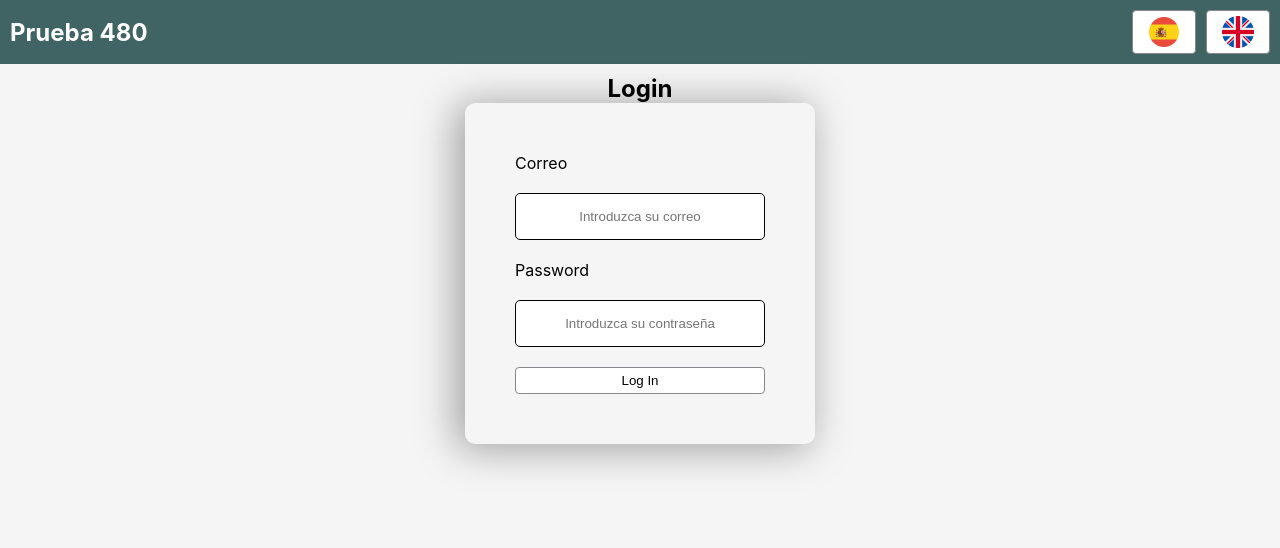
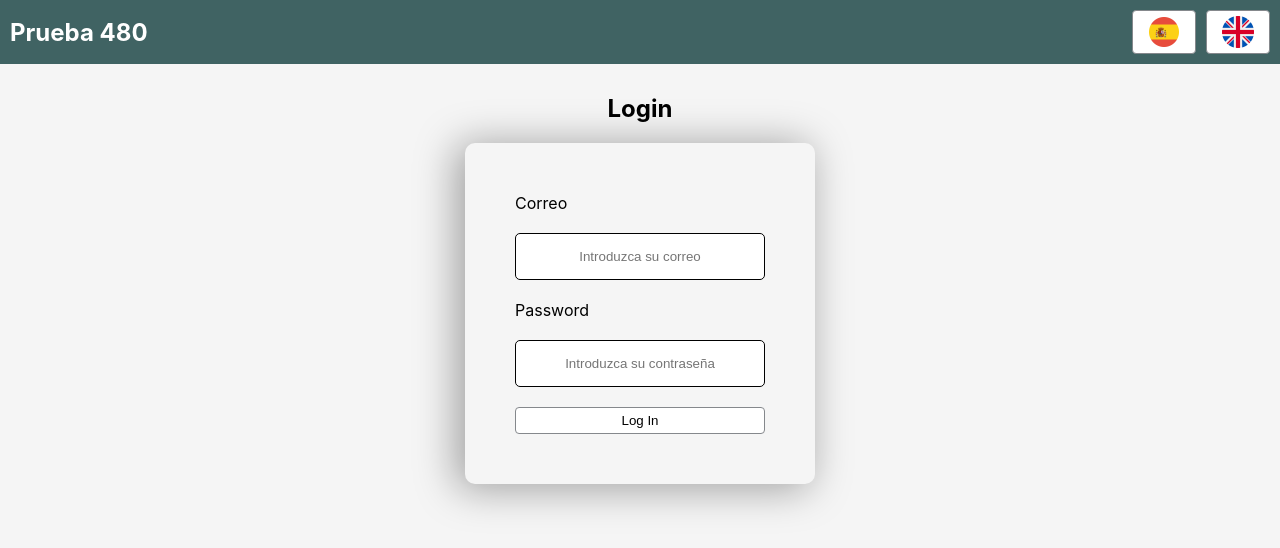
Before and after one commit to cem20903/480, a React (Create React App) app: page / in a window 1280 px wide. Shown: the top 548 px of the page. Built offline with nearby package versions, Linux system fonts and the light colour scheme.

Commit message:
Fix style

```diff
--- a/src/Views/Login/login.css
+++ b/src/Views/Login/login.css
@@ -7,7 +7,9 @@
 	justify-content: center;
 	align-items: center;
 	flex-direction: column;
+	margin-top: 20px;
 	width: 100%;
+	gap: 20px;
 }
 
 .login--form {
```
